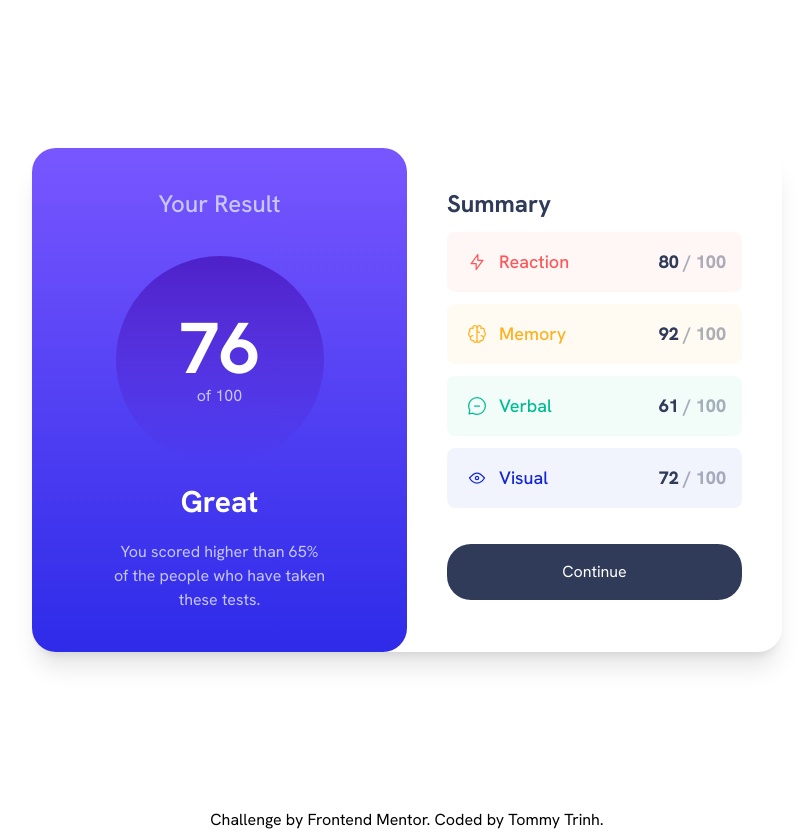
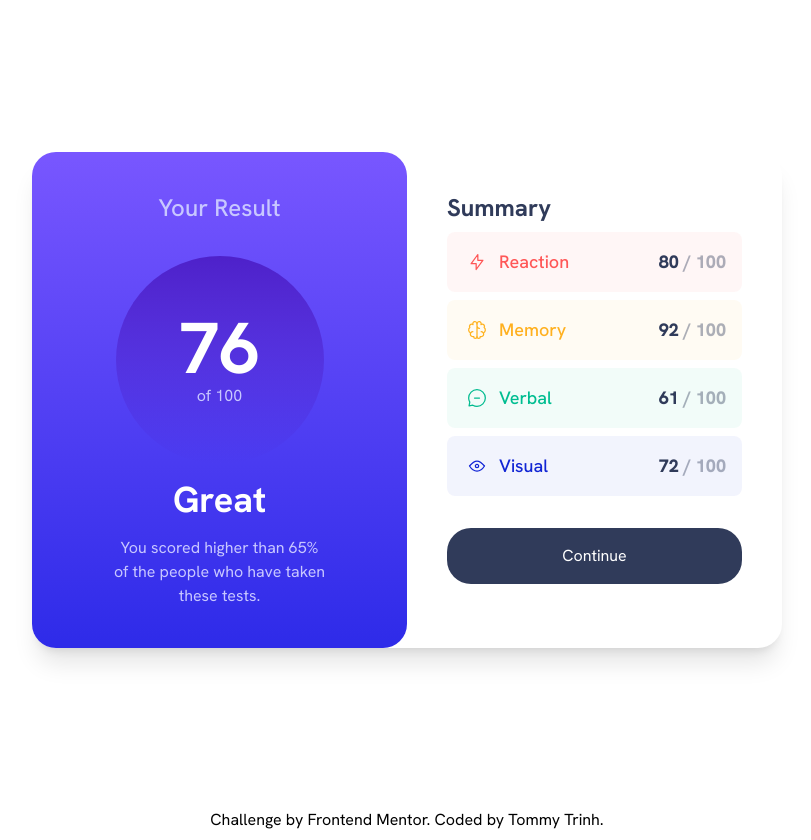
Before and after one commit to tomtrin/fe_results_summary_component, a website: page index.html in a window 1280 px wide. Shown: the whole page, without its empty margins (233-1044 px from the left). Drawn offline with Linux system fonts and the light colour scheme.

Commit message:
fix: spacing

```diff
--- a/index.html
+++ b/index.html
@@ -22,11 +22,11 @@
       <div class="flex justify-center items-center h-screen">
         <div class="flex bg-white rounded-3xl shadow-xl flex-col sm:flex-row">
           <div
-            class="flex flex-col flex-shrink-0 bg-gradient-to-b from-light-slate-blue to-light-royal-blue text-center w-auto sm:w-[375px] p-10 gap-5 rounded-3xl"
+            class="flex flex-col flex-shrink-0 bg-gradient-to-b from-light-slate-blue to-light-royal-blue text-center w-auto sm:w-[375px] p-10 gap-4 rounded-3xl"
           >
-            <div class="text-2xl text-light-lavender pb-4 font-medium">
+            <h1 class="text-2xl text-light-lavender pb-4 font-medium">
               Your Result
-            </div>
+            </h1>
             <div class="flex justify-center items-center">
               <div
                 class="flex justify-center items-center rounded-full w-52 h-52 bg-gradient-to-b from-violet-blue to-persian-blue"
@@ -37,14 +37,14 @@
                 </div>
               </div>
             </div>
-            <div class="text-3xl text-white font-bold">Great</div>
+            <div class="text-4xl text-white font-bold">Great</div>
             <div class="px-10 text-light-lavender">
               You scored higher than 65% of the people who have taken these
               tests.
             </div>
           </div>
           <div
-            class="flex flex-col w-auto sm:w-[375px] flex-shrink-0 gap-3 p-10"
+            class="flex flex-col w-auto sm:w-[375px] flex-shrink-0 gap-2 p-10"
           >
             <div class="flex-initial text-2xl text-dark-gray-blue font-bold">
               Summary
```
Also changed, not shown: dist/output.css.
